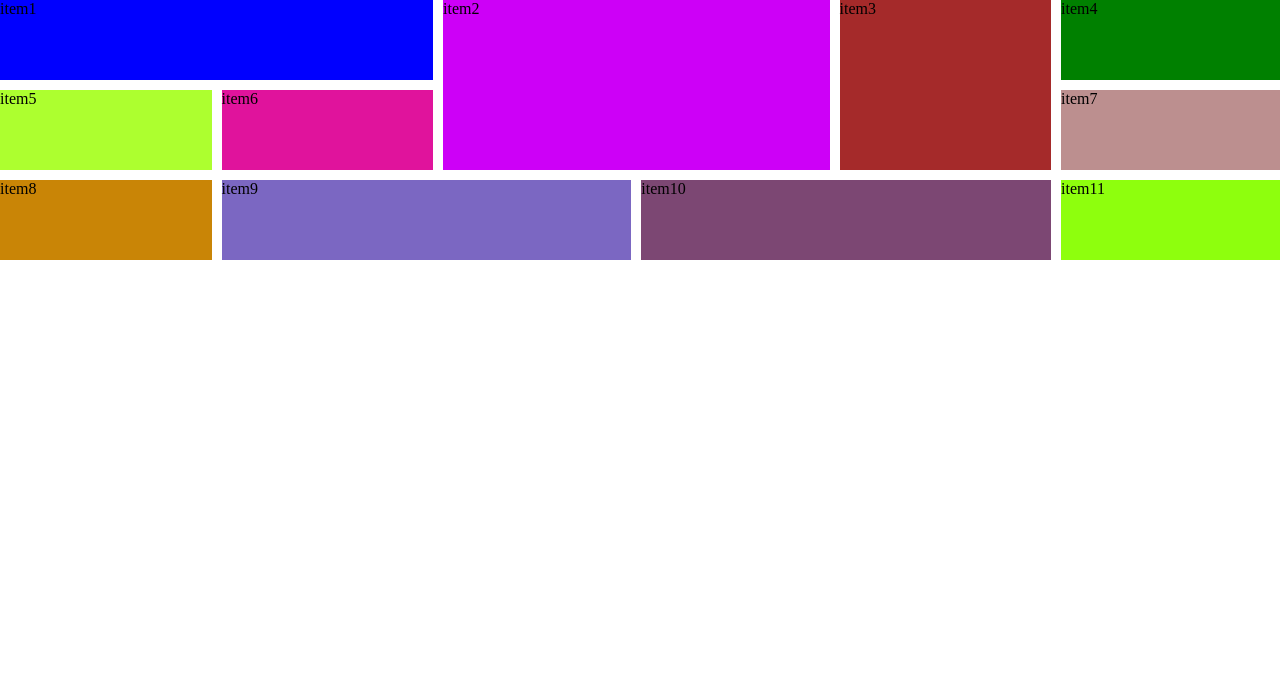
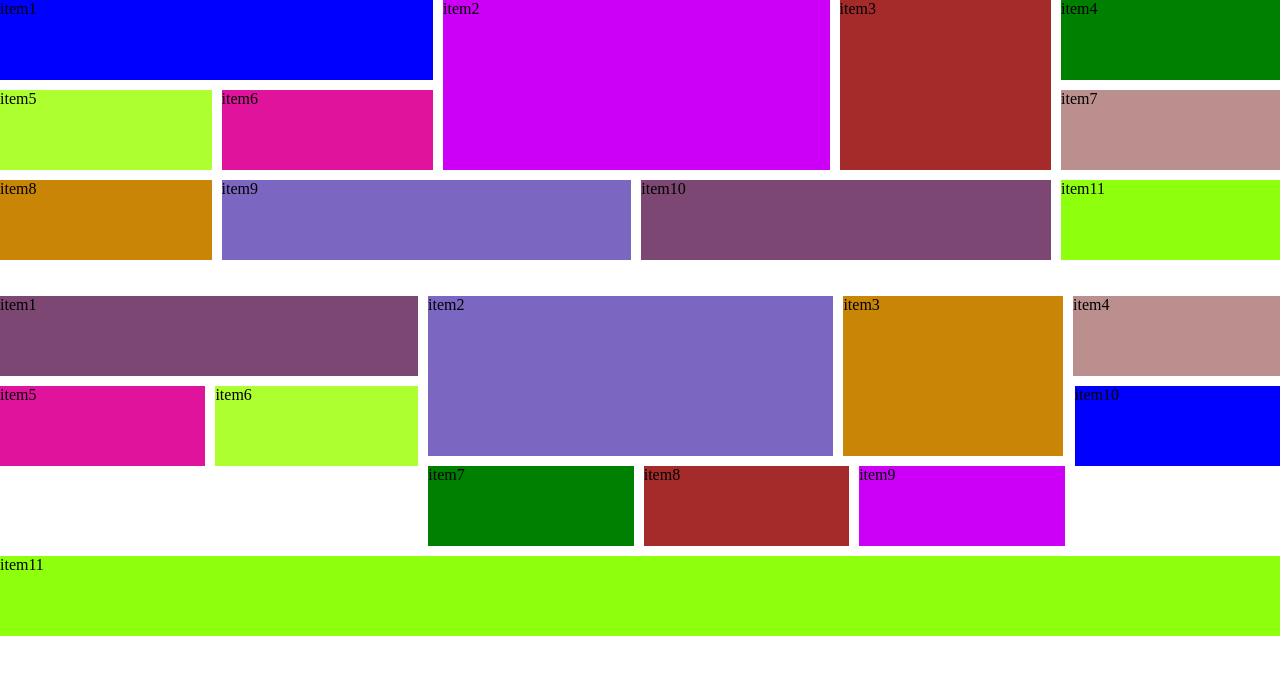
Before and after one commit to ArtyomLyakhovsky/gridandflex, a plain HTML site: page index.html in a window 1280 px wide. Drawn offline with Linux system fonts and the light colour scheme.

Commit message:
add layout by flex

```diff
--- a/index.html
+++ b/index.html
@@ -23,6 +23,26 @@
         <div class="grid grid-item11">item11</div>
     </div>
 
+      <br><br>
+
+
+      <div class="flex">
+        <div class="flex flex-item1">item1</div>
+        <div class="flex flex-item2">item2</div>
+        <div class="flex flex-item3">item3</div>
+        <div class="flex flex-item4">item4</div>
+        <div class="flex flex-item5">item5</div>
+        <div class="flex flex-item6">item6</div>
+        <div class="flex flex-item7">item7</div>
+        <div class="flex flex-item8">item8</div>
+        <div class="flex flex-item9">item9</div>
+        <div class="flex flex-item10">item10</div>
+        <div class="flex flex-item11">item11</div>
+    </div>
+
+
+
+
 
 </body>
 </html>
--- a/style.css
+++ b/style.css
@@ -63,3 +63,64 @@ body {
     grid-row: 3 / 4;
     background-color: rgb(142, 255, 13);
 }
+
+/* <<///////////////////////////////>>> */
+
+
+
+
+
+
+
+.flex {
+    display: flex;
+    align-items: flex-start;
+    gap: 10px;
+    flex-basis: 15%;
+    min-height: 80px;
+    flex-wrap: wrap;
+    flex-grow: 1;
+}
+.flex-item1 {
+    background-color: rgb(124, 71, 115);
+    flex-basis: 32.5%;
+}
+.flex-item2 {
+    background-color: rgb(123, 103, 194);
+    flex-basis: 31.5%;
+    height: 160px;
+}
+.flex-item3 {
+    background-color: rgb(201, 133, 6);
+    flex-basis: 17%;
+    height: 160px;
+}
+.flex-item4 {
+    background-color: rosybrown;
+    flex-basis: 16%;
+}
+.flex-item5 {
+    background-color: rgb(224, 19, 156);
+    margin-top: -80px;
+}
+.flex-item6 {
+    background-color: greenyellow;
+    margin-top: -80px;
+    flex-basis: 14.8%;
+}
+.flex-item7 {
+    background-color: green;
+}
+.flex-item8 {
+    background-color: brown;
+}
+.flex-item9 {
+    background-color: rgb(205, 0, 247);
+}
+.flex-item10 {
+    background-color: blue;
+    margin-top: -80px;
+}
+.flex-item11 {
+    background-color: rgb(142, 255, 13);
+}
```
